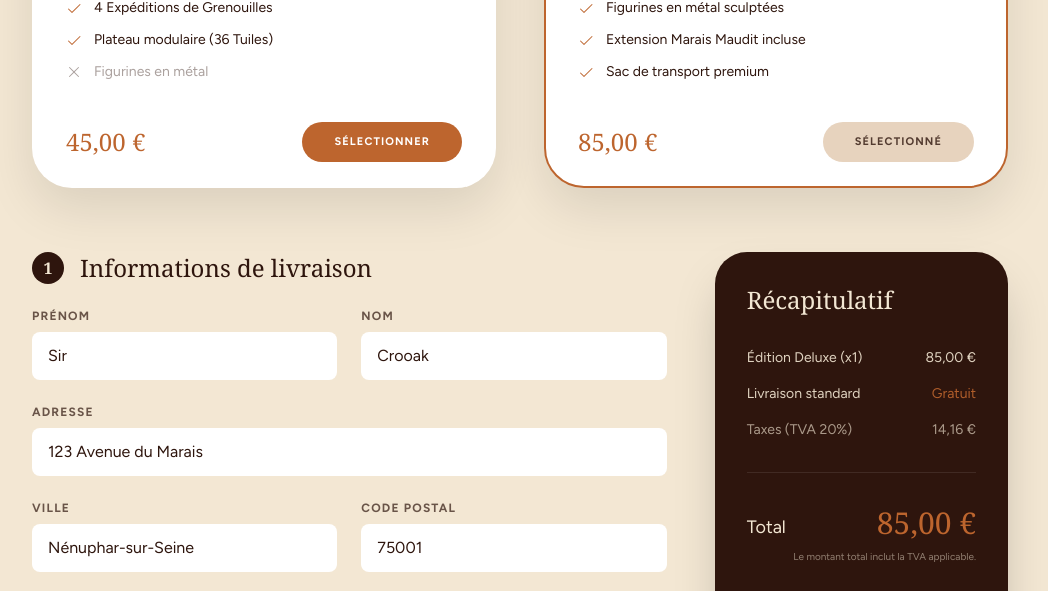
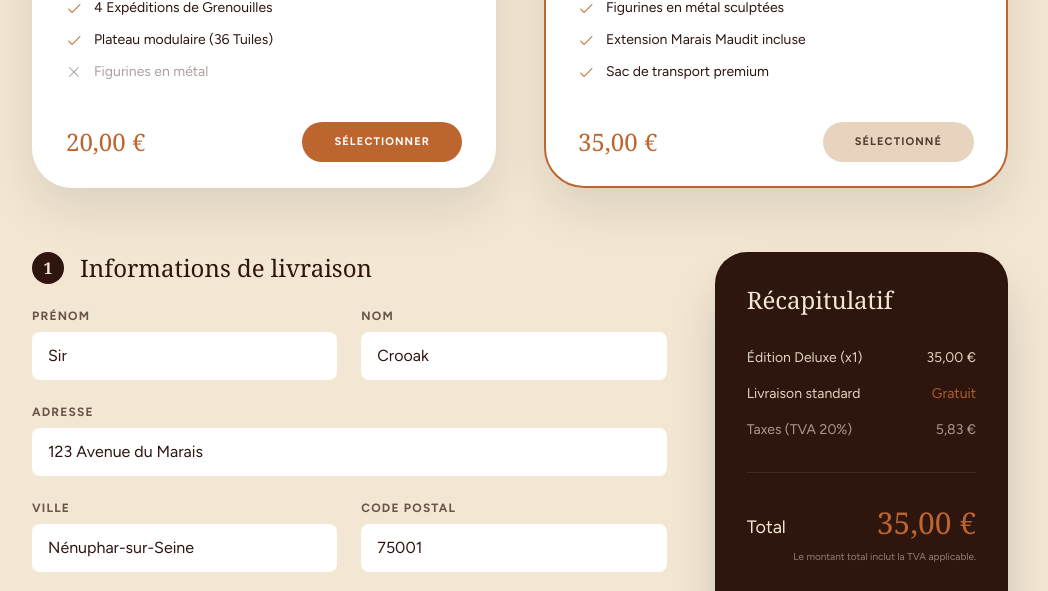
Before and after one commit to valentinbgt/sae_666_front, a Nuxt app: page /precommander in a window 1280 px wide. Shown: the part 958-1549 px from the top of the page, without its empty margins (120-1168 px from the left). Built offline with nearby package versions, Linux system fonts and the light colour scheme.

Commit message:
nouveau prix

```diff
--- a/app/pages/precommander.vue
+++ b/app/pages/precommander.vue
@@ -58,7 +58,7 @@ const selectedPayment = ref('card') // 'card' or 'paypal'
               </li>
             </ul>
             <div class="flex items-center justify-between mt-auto">
-              <span class="text-2xl text-[#BD652E]" style="font-family: Georgia, serif;">45,00 €</span>
+              <span class="text-2xl text-[#BD652E]" style="font-family: Georgia, serif;">20,00 €</span>
               <button
                 @click="selectedEdition = 'base'"
                 :class="selectedEdition === 'base' ? 'bg-[#E7D3BE] text-[#2E150D]/80 cursor-default' : 'bg-[#BD652E] text-white hover:bg-[#A35222]'"
@@ -103,7 +103,7 @@ const selectedPayment = ref('card') // 'card' or 'paypal'
               </li>
             </ul>
             <div class="flex items-center justify-between mt-auto">
-              <span class="text-2xl text-[#BD652E]" style="font-family: Georgia, serif;">85,00 €</span>
+              <span class="text-2xl text-[#BD652E]" style="font-family: Georgia, serif;">35,00 €</span>
               <button
                 @click="selectedEdition = 'deluxe'"
                 :class="selectedEdition === 'deluxe' ? 'bg-[#E7D3BE] text-[#2E150D]/80 cursor-default' : 'bg-[#BD652E] text-white hover:bg-[#A35222]'"
@@ -232,7 +232,7 @@ const selectedPayment = ref('card') // 'card' or 'paypal'
             <div class="space-y-4 text-sm opacity-90 mb-8 border-b border-white/10 pb-8">
               <div class="flex justify-between items-center">
                 <span>{{ selectedEdition === 'deluxe' ? $t('preorder.sum_dlx') : $t('preorder.sum_base') }}</span>
-                <span>{{ selectedEdition === 'deluxe' ? '85,00' : '45,00' }} €</span>
+                <span>{{ selectedEdition === 'deluxe' ? '35,00' : '20,00' }} €</span>
               </div>
               <div class="flex justify-between items-center">
                 <span>{{ $t('preorder.sum_shipping') }}</span>
@@ -240,13 +240,13 @@ const selectedPayment = ref('card') // 'card' or 'paypal'
               </div>
               <div class="flex justify-between items-center opacity-70">
                 <span>{{ $t('preorder.sum_tax') }}</span>
-                <span>{{ selectedEdition === 'deluxe' ? '14,16' : '7,50' }} €</span>
+                <span>{{ selectedEdition === 'deluxe' ? '5,83' : '3,33' }} €</span>
               </div>
             </div>
 
             <div class="flex justify-between items-end mb-2">
               <span class="text-lg">{{ $t('preorder.sum_total') }}</span>
-              <span class="text-3xl text-[#BD652E]" style="font-family: Georgia, serif;">{{ selectedEdition === 'deluxe' ? '85,00' : '45,00' }} €</span>
+              <span class="text-3xl text-[#BD652E]" style="font-family: Georgia, serif;">{{ selectedEdition === 'deluxe' ? '35,00' : '20,00' }} €</span>
             </div>
             <div class="text-[10px] opacity-50 mb-8 text-right">
               {{ $t('preorder.sum_tax_msg') }}
```
